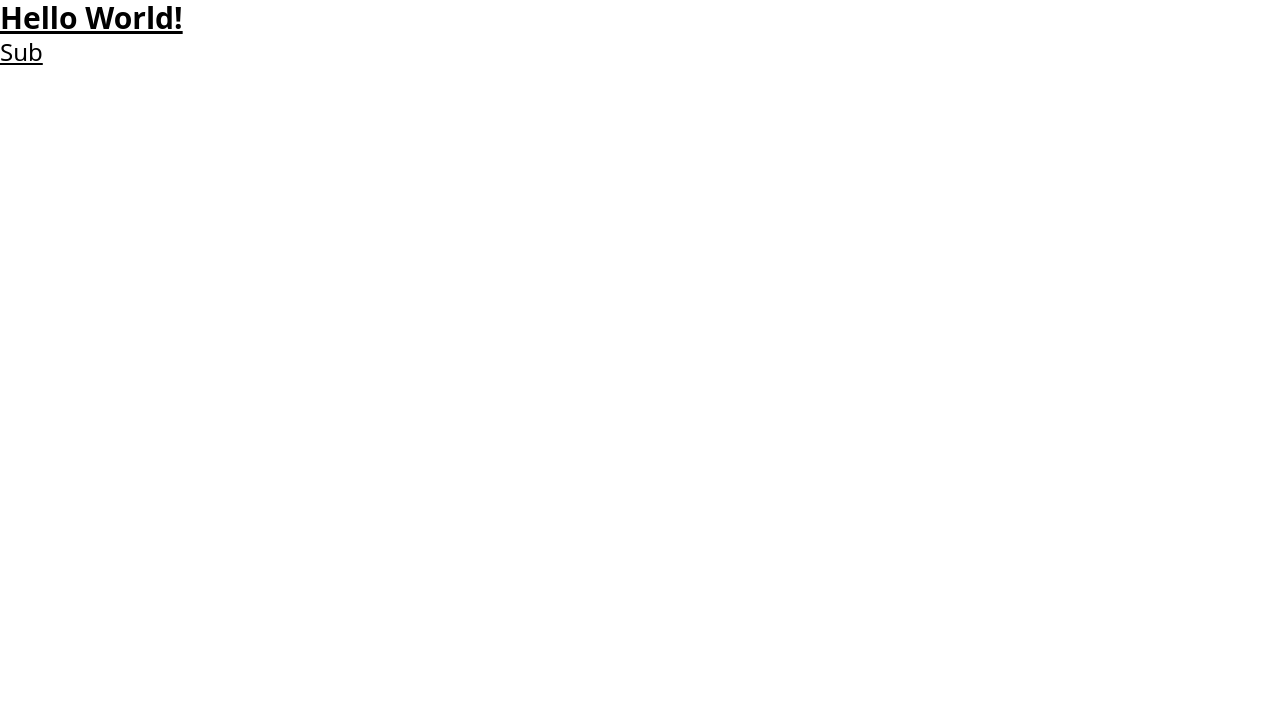
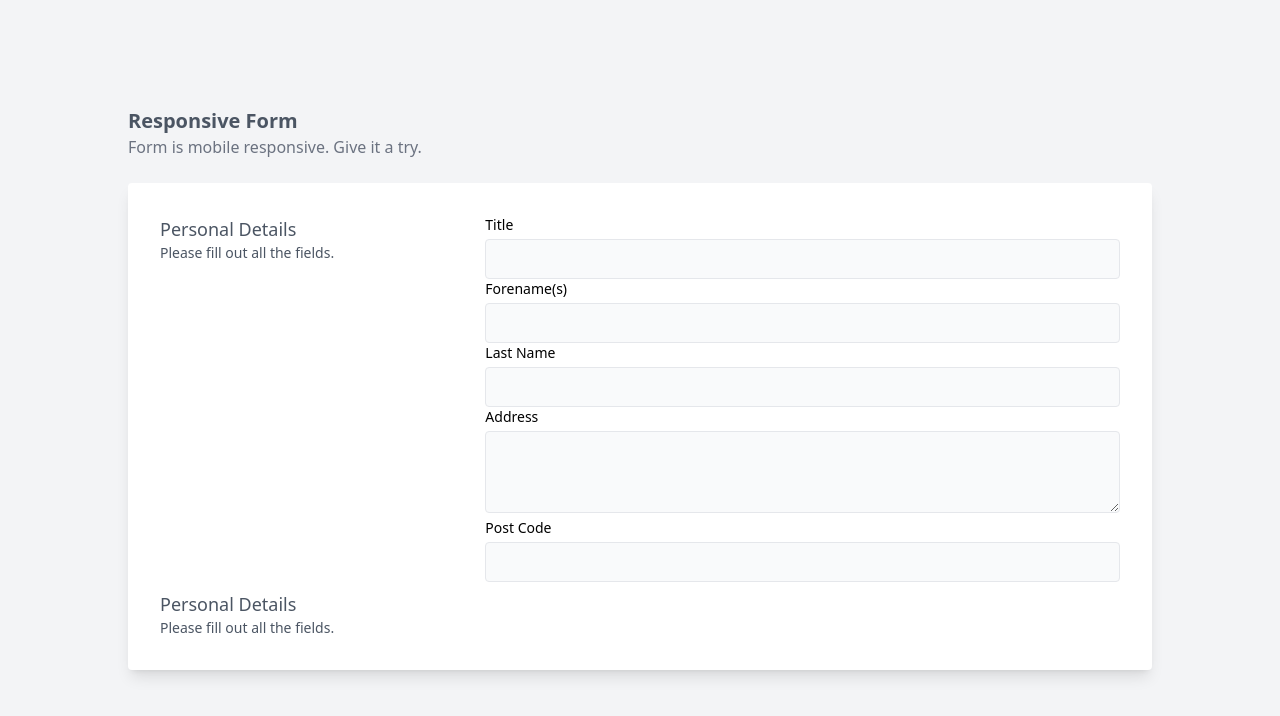
Before and after one commit to Danny-ONeill-James/simple-application-form-wjec, a Next.js app: page / in a window 1280 px wide. Shown: the top 716 px of the page. Built offline with nearby package versions, Linux system fonts and the light colour scheme.

Commit message:
WIP: creating baisc form

```diff
--- /dev/null
+++ b/src/app/components/form.tsx
@@ -0,0 +1,82 @@
+const Form = () => {
+  return (
+    <div className="min-h-screen p-6 bg-gray-100 flex items-center justify-center">
+      <div className="container max-w-screen-lg mx-auto">
+        <div>
+          <h2 className="font-semibold text-xl text-gray-600">
+            Responsive Form
+          </h2>
+          <p className="text-gray-500 mb-6">
+            Form is mobile responsive. Give it a try.
+          </p>
+          <div className="bg-white rounded shadow-lg p-4 px-4 md:p-8 mb-6">
+            <div className="grid gap-4 gap-y-2 text-sm grid-cols-1 lg:grid-cols-3">
+              <div className="text-gray-600">
+                <p className="font-medium text-lg">Personal Details</p>
+                <p>Please fill out all the fields.</p>
+              </div>
+              <div className="lg:col-span-2">
+                <div className="md:col-span-4">
+                  <label htmlFor="title">Title</label>
+                  <input
+                    name="title"
+                    type="text"
+                    id="title"
+                    className="h-10 border mt-1 rounded px-4 w-full bg-gray-50"
+                    //TODO: require on change event value=""
+                  />
+                </div>
+                <div className="md:col-span-4">
+                  <label htmlFor="forenames">Forename(s)</label>
+                  <input
+                    name="forenames"
+                    type="text"
+                    id="forenames"
+                    className="h-10 border mt-1 rounded px-4 w-full bg-gray-50"
+                    //TODO: require on change event value=""
+                  />
+                </div>
+                <div className="md:col-span-4">
+                  <label htmlFor="lastName">Last Name</label>
+                  <input
+                    name="lastName"
+                    type="text"
+                    id="lastName"
+                    className="h-10 border mt-1 rounded px-4 w-full bg-gray-50"
+                    //TODO: require on change event value=""
+                  />
+                </div>
+                <div className="md:col-span-4">
+                  <label htmlFor="address">Address</label>
+                  <textarea
+                    rows={4}
+                    name="address"
+                    id="address"
+                    className=" border mt-1 rounded px-4 w-full bg-gray-50"
+                    //TODO: require on change event value=""
+                  />
+                </div>
+                <div className="md:col-span-4">
+                  <label htmlFor="postCode">Post Code</label>
+                  <input
+                    name="postCode"
+                    type="text"
+                    id="postCode"
+                    className="h-10 border mt-1 rounded px-4 w-full bg-gray-50"
+                    //TODO: require on change event value=""
+                  />
+                </div>
+              </div>
+              <div className="text-gray-600">
+                <p className="font-medium text-lg">Personal Details</p>
+                <p>Please fill out all the fields.</p>
+              </div>{" "}
+            </div>
+          </div>
+        </div>
+      </div>
+    </div>
+  );
+};
+
+export default Form;
--- a/src/app/page.tsx
+++ b/src/app/page.tsx
@@ -1,8 +1,9 @@
+import Form from "./components/form";
+
 export default function Home() {
   return (
-    <main>
-      <h1 className="text-3xl font-bold underline">Hello World!</h1>
-      <h2 className="text-2xl underline">Sub</h2>
+    <main className="">
+      <Form />
     </main>
   );
 }
```
